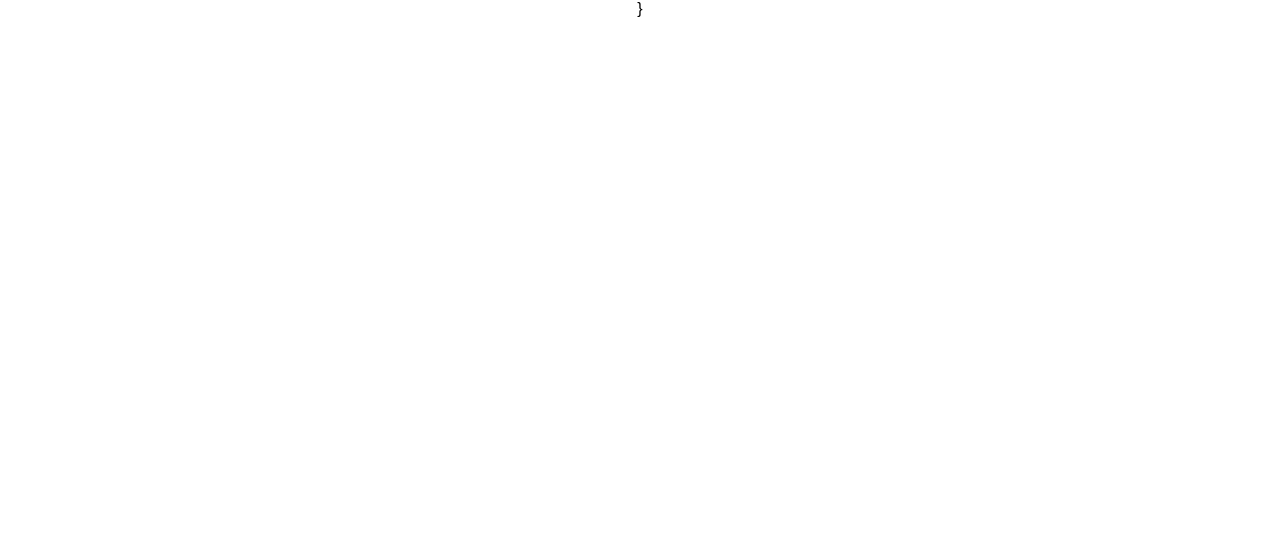
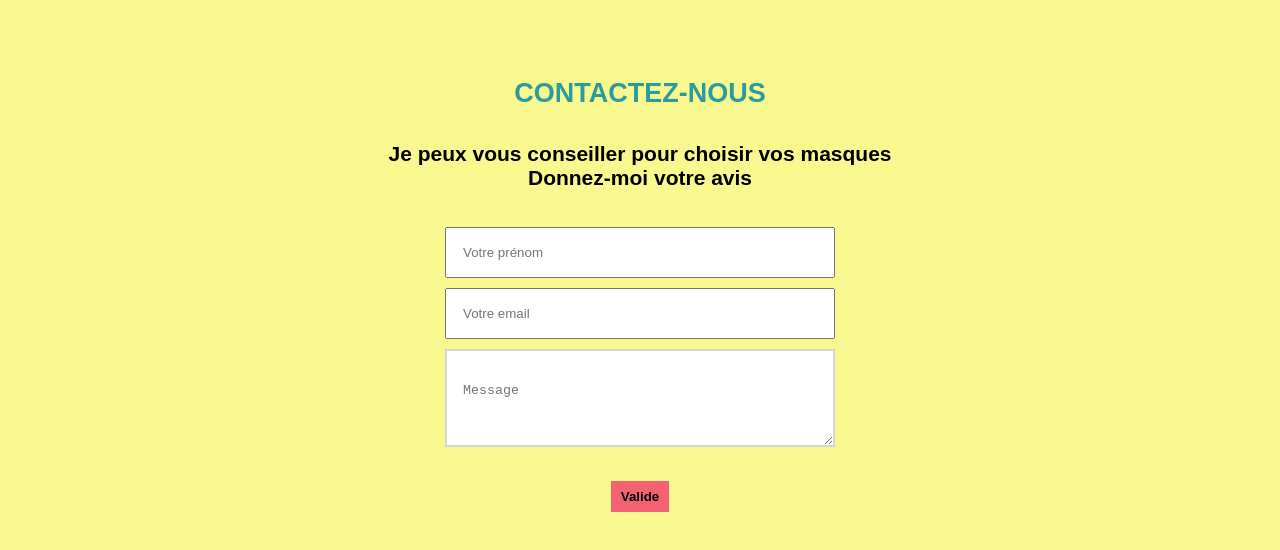
Before and after one commit to s2unga9/mimik, a React (Create React App) app: page / in a window 1280 px wide. Shown: the part 2646-3196 px from the top of the page. Before the commit the page ends 2664 px from the top, so only its background shows below. Built offline with nearby package versions, Linux system fonts and the light colour scheme.

Commit message:
feat(contactus): add-contact-us

```diff
--- a/src/App.js
+++ b/src/App.js
@@ -3,6 +3,8 @@ import './App.css';
 
 import Header from './Header';
 import Product from './Product';
+import ContactUs from './ContactUs';
+
 
 
 const products = [
@@ -14,8 +16,6 @@ const products = [
 ];
 
 
-
-
 class App extends Component {
   render() {
     return (
@@ -23,10 +23,15 @@ class App extends Component {
         <Header />
         {products.map((products, index) =>
           <Product key={index} title={products.name} price={products.price} img_url={products.img_url} />
-        )}}
+        )}
+
+        <ContactUs />
       </div>
     );
   }
 }
 
+
+
+
 export default App;
--- /dev/null
+++ b/src/ContactUs.css
@@ -0,0 +1,35 @@
+.ContactUs{
+    background-color: #F8F88F;
+    padding: 60px 50px 60px 50px;
+}
+.ContactUs h1{
+    font-size: 27px;
+    padding-bottom: 15px;
+    color: rgb(42, 156, 157);
+}
+.ContactUs form{
+    margin: 0 auto;
+    text-align: center;
+}
+.ContactUs form input{
+    width: 30%;
+    padding: 1rem;
+    margin-bottom: 10px;
+
+}
+.ContactUs form textarea{
+    width: 30%;
+    padding: 2rem 1rem;
+    border: 2px solid #D5D5D5;
+}
+.ContactUs h2{
+    font-size: 21px;
+    padding-bottom: 20px;
+}
+.ContactUs button{
+    font-weight: bold;
+    padding: 8px 10px;
+    margin-top: 30px;
+    background-color: #f36273;
+    border: 0;
+}
--- /dev/null
+++ b/src/ContactUs.jsx
@@ -0,0 +1,41 @@
+import './ContactUs.css';
+import React, { Component } from 'react';
+
+
+class Contact extends Component {
+    render() {
+        return (
+            <div className='ContactUs'>
+
+                <h1>CONTACTEZ-NOUS</h1>
+
+                <form action="">
+
+                    <h2>Je peux vous conseiller pour choisir vos masques<br />
+                        Donnez-moi votre avis</h2>
+
+                    <div>
+                        <input required="required" type="text"
+                            placeholder="Votre prénom" />
+                    </div>
+
+                    <div>
+                        <input required="required" type="email"
+                            placeholder="Votre email" />
+                    </div>
+
+                    <div>
+                        <textarea required="required" placeholder="Message"></textarea>
+                    </div>
+
+                    <button type="submit" value="valide">Valide</button>
+
+
+                </form>
+            </div>
+
+                )
+    }
+}
+
+export default Contact;
```
